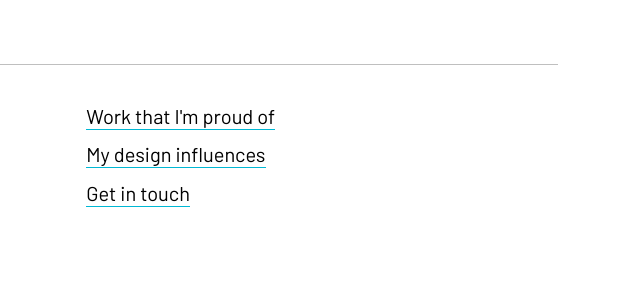
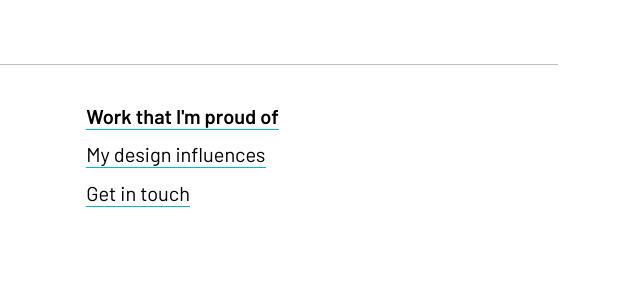
Before and after one commit to marek-kultys/marekkultys.github.io, a Jekyll site: the page built from work/index.html, in a window 1280 px wide. Shown: the part 3992-4292 px from the top of the page, without its empty margins (440-1080 px from the left). Built offline with Jekyll 4.4.1, drawn with Linux system fonts in a browser that asks for light colours.

Commit message:
Fix link bolding on current pages

```diff
--- a/_includes/header.html
+++ b/_includes/header.html
@@ -14,8 +14,8 @@
          <h2>{{ page.title }}</h2>
       {% else %}
          <h2>
-            {% assign page = site.data.pages[page.label] %}
-            {{ page.tagline }}
+            {% assign variable = site.data.pages[page.label] %}
+            {{ variable.tagline }}
          </h2>
       {% endif %}
    </div>
--- a/_sass/body.scss
+++ b/_sass/body.scss
@@ -149,6 +149,10 @@
     top: 0.2em;
     right: 0.05em;
     font-size: smaller;
+}
+
+.strong {
+   font-weight: 600;
 }
 
 
```
